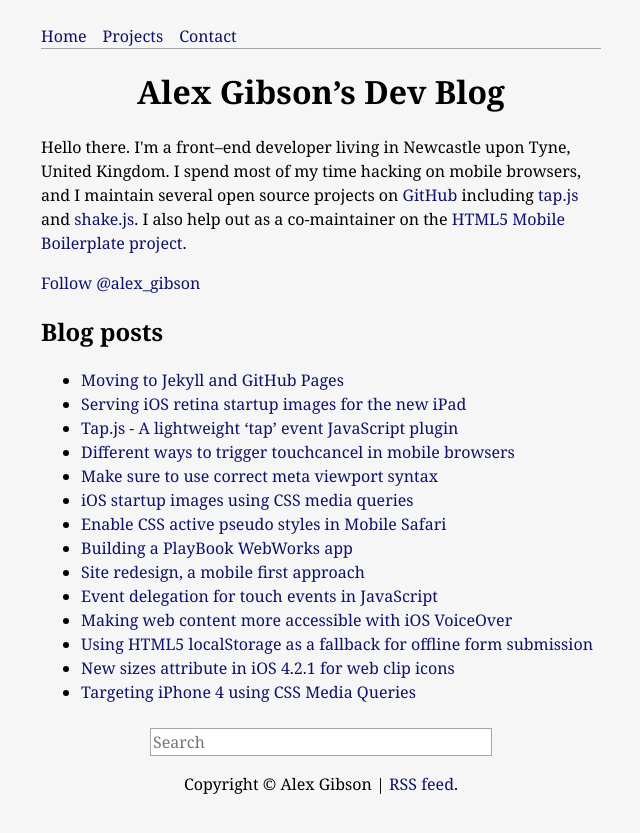
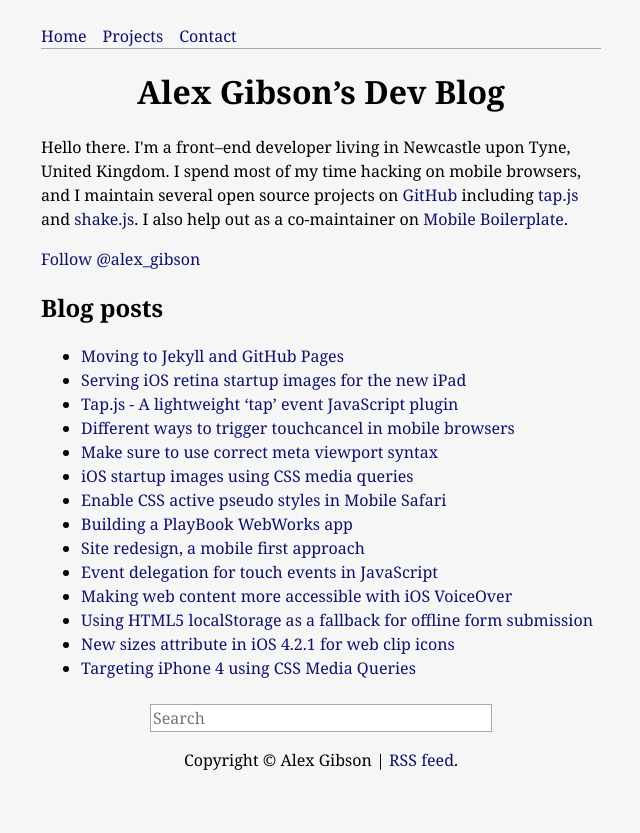
Before and after one commit to alexgibson/alxgbsn.co.uk, a Jekyll site: the page built from index.html, in a window 1280 px wide. Shown: the top 833 px of the page, without its empty margins (319-959 px from the left). Built offline with Jekyll 4.4.1, drawn with Linux system fonts in a browser that asks for light colours; Markdown is read by kramdown in place of the engine named in the settings; comment, search, counter and statistics services are not loaded.

Commit message:
Updated link on home page to mobileboilerplate.com

```diff
--- a/index.html
+++ b/index.html
@@ -5,7 +5,7 @@
 ---
 
 <article role="main">
-    <p>Hello there. I'm a front&ndash;end developer living in Newcastle upon Tyne, United Kingdom. I spend most of my time hacking on mobile browsers, and I maintain several open source projects on <a href="https://github.com/alexgibson">GitHub</a> including <a href="https://github.com/alexgibson/tap.js">tap.js</a> and <a href="https://github.com/alexgibson/shake.js">shake.js</a>. I also help out as a co-maintainer on the <a href="http://html5boilerplate.com/mobile">HTML5 Mobile Boilerplate project</a>.</p>
+    <p>Hello there. I'm a front&ndash;end developer living in Newcastle upon Tyne, United Kingdom. I spend most of my time hacking on mobile browsers, and I maintain several open source projects on <a href="https://github.com/alexgibson">GitHub</a> including <a href="https://github.com/alexgibson/tap.js">tap.js</a> and <a href="https://github.com/alexgibson/shake.js">shake.js</a>. I also help out as a co-maintainer on <a href="http://mobileboilerplate.com">Mobile Boilerplate</a>.</p>
 
     <p>
     	<a href="https://twitter.com/alex_gibson" class="twitter-follow-button" data-show-count="false">Follow @alex_gibson</a>
```
Also changed, not shown: 3 other files.
